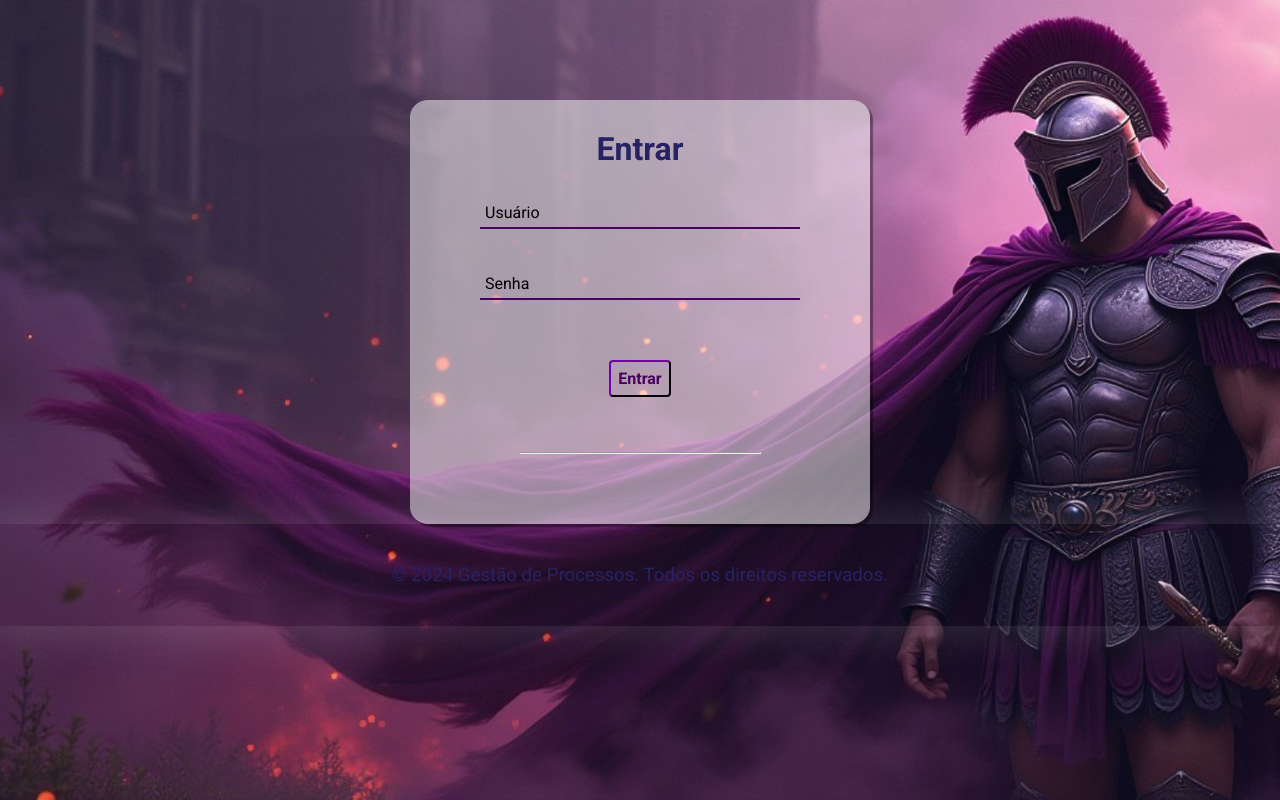
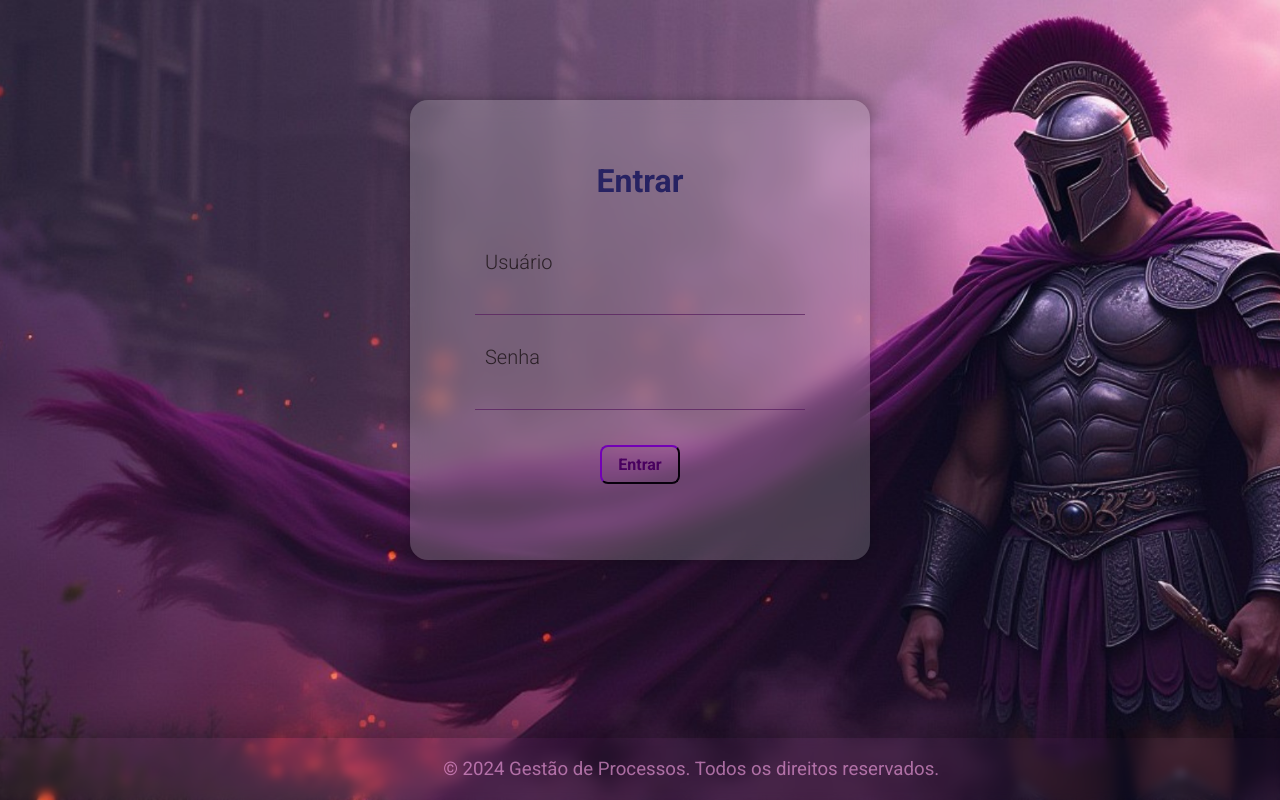
Before and after one commit to Ogustavone/Imp-rio-Dev, a Flask app: page /login in a window 1280 px wide. Run offline with Flask 3, Linux system fonts and the light colour scheme.

Commit message:
alterações página de login
flexbox no elemento .card
footer fixado em 100% tamanho da tela
efeitos de sombra e transparência
alteração nas cores

```diff
--- a/static/Css/Login.css
+++ b/static/Css/Login.css
@@ -22,11 +22,16 @@ body {
 }
 
 .card {
-  background-color: #ffffff80;
+  background-color: rgba(255, 255, 255, 0.192);
+  box-shadow: 0 0 10px rgba(0, 0, 0, 0.24);
+  backdrop-filter: blur(10px);
+  border-radius: 18px;
+  width: 400px;
+  height: 400px;
   padding: 30px;
-  border-radius: 4%;
-  box-shadow: 3px 3px 1px 0px #00000060;
-  width: 400px;
+  display: flex;
+  flex-direction: column;
+  justify-content: center;
 }
 
 h1{
@@ -37,50 +42,52 @@ h1{
 
 form{
   margin: 5px;
-    padding: 10px;
-    display: grid;
-    justify-content: center;
-    align-items: center;
-    align-content: space-between;
-    justify-items: center;
+  padding: 10px;
+  display: flex;
+  flex-direction: column;
+  justify-content: center;
+  align-items: center;
 }
 
 input{
+  background-color: transparent;
+  border-style: none;
+  border-bottom: 1px solid rgba(88, 30, 94, 0.726);
+
   width: 310px;
   height: 40px;
-  text-align: justify;
-  background: none;
-  border-style: none;
-  font-size: larger;
-  text-decoration: none;
+  padding: 0 10px;
+  margin-bottom: 15px;
+
+  color: rgba(255, 255, 255, 0.568);
+  font-size: 16px;
+
 }
 
+input:focus{
+  outline: none;
+}
+
+
 label{
-  width: 100%;
-  padding: 5px 5px;
-  display: inline-block;
-  border: 0;
-  border-bottom: 2px solid #49005f;
-  background-color: transparent;
-  outline: none;
-  min-width: 180px;
-  font-size: 16px;
-  transition: all .3s ease-out;
-  border-radius: 0;
-
+  width: min(310px, 100%);
+  margin: 15px 0;
+  margin-bottom: 0;
+  color: rgb(43, 32, 39);
+  font-weight: 300;
+  font-size: 20px;
 }
 
 button{
   background-color: transparent;
   border-color: #3d0061;
   color: #49005f;
-  padding: 7px;
+  padding: 8px 16px;
   font-weight: bold;
   font-size: 12pt;
   margin-top: 20px;
-  border-radius: 4px;
+  border-radius: 8px;
   cursor: pointer;
-  outline: none;
   transition: all .4s ease-out;
 }
 
@@ -94,28 +101,12 @@ button:hover{
   justify-content: center;
 }
 
-hr{
-  margin-top: 10%;
-  margin-bottom: 10%;
-  width: 60%;
-}
-
 p{
   color: #272262;
   font-size: 14pt;
   text-align: center;
 }
 
-a{
-  color: #7a3077;
-  font-weight: bold;
-  text-decoration: none;
-  transition: all .3s ease-out;
-}
-
-a:hover{
-  color: #272262;
-}
 
 .fa-eye{
   position: absolute;
@@ -135,31 +126,16 @@ a:hover{
 }
 
 footer {
-  padding: 40px 4%;
-  box-shadow: 0 0 40px 10px #ffffff1d;
+  position: fixed;
+  left:0;
+  bottom:0;
+  width: 100%;
+
+  padding: 20px 4%;
+  box-shadow: 0 0 50px rgba(0, 0, 0, 0.377);
+  backdrop-filter: blur(5px);
 }
 
-footer .flex {
-  justify-content: space-between;
+footer p {
+  color: #ffa8ec96;
 }
-
-footer .line-footer {
-  padding: 20px 0;
-}
-
-.imagem-logo-footer{
-  height: 100px;
-}
-
-.borda {
-  border-top: 2px solid white;
-}
-
-footer .line-footer p i {
-  color: var(--text-color);
-  font-size: 22px;
-}
-
-footer .line-footer p a {
-  color: var(--text-color);
-}
--- a/templates/login.html
+++ b/templates/login.html
@@ -25,19 +25,11 @@
           <input type="password" name="password" id="password" required>
           <button type="submit">Entrar</button>
       </form>
-
-        <div class="justify-center">
-          <hr />
-        </div>
-
-
       </div>
     </div>
 
     <footer>
       <p>&copy; 2024 Gestão de Processos. Todos os direitos reservados.</p>
     </footer>
-
-    <script src="/static/Js/login.js"></script>
   </body>
 </html>
```
